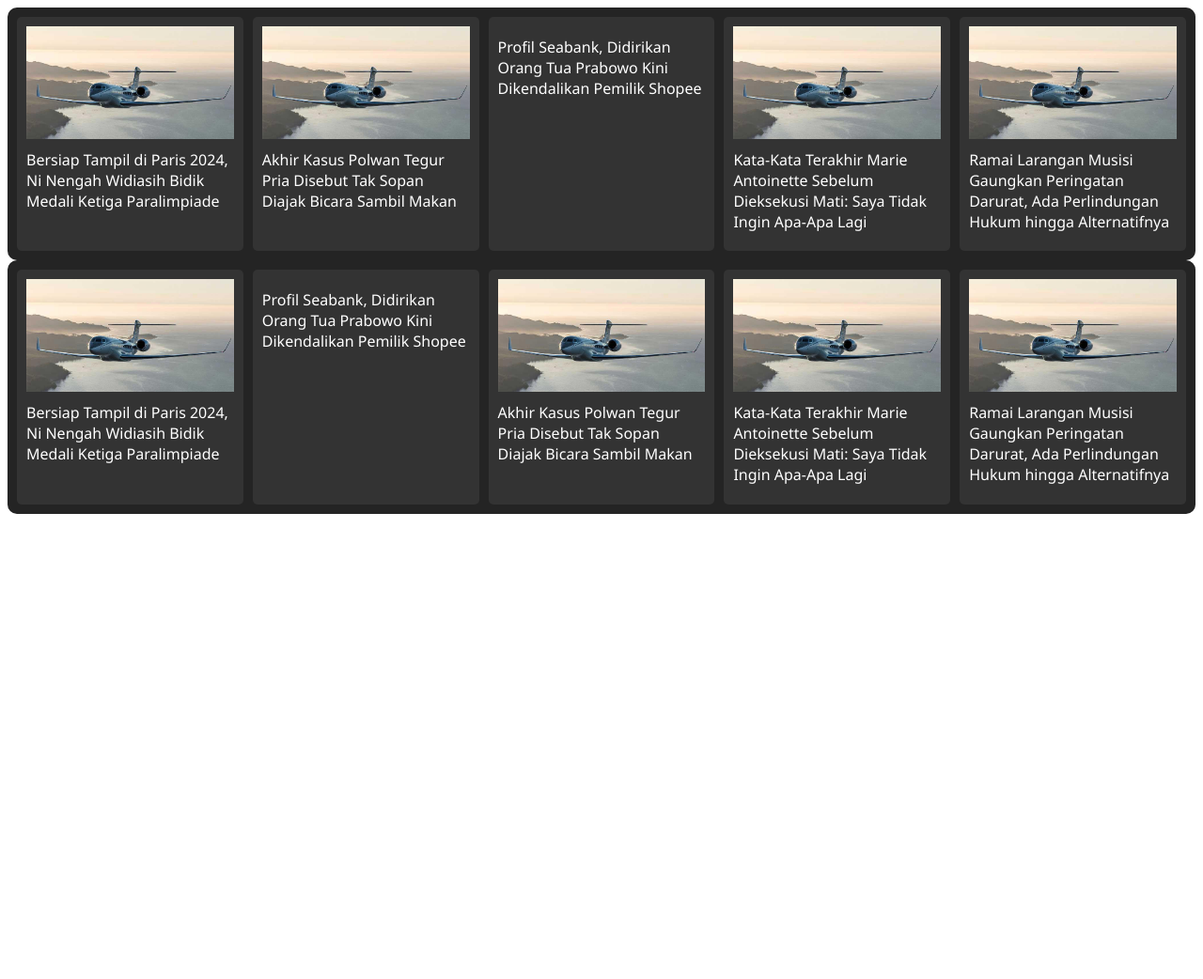
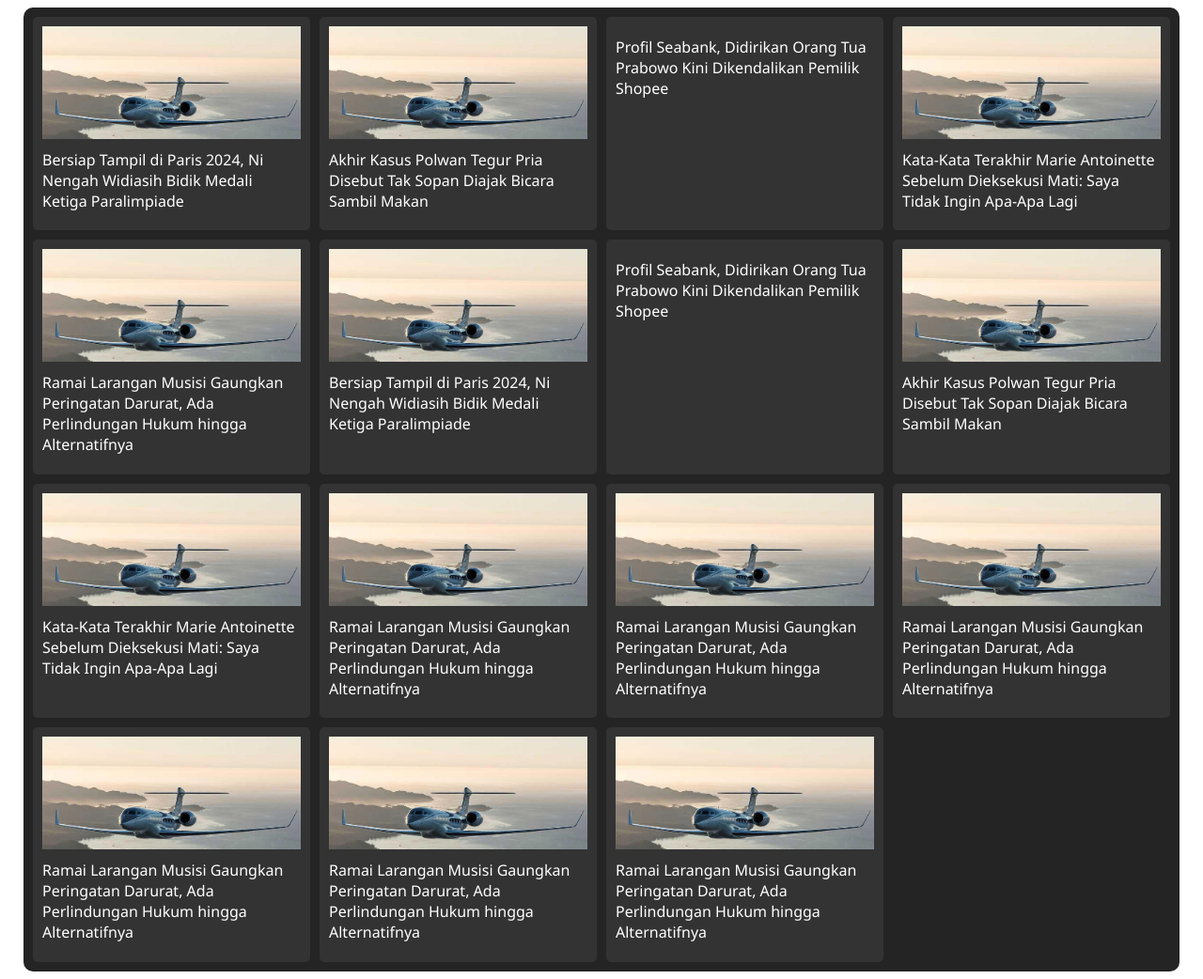
Before and after one commit to setrasariputra/MSNNews-Template, a plain HTML site: page index.html in a window 1280 px wide. Shown: the whole page at 94% size. Before the commit the page ends 800 px from the top, so only its background shows below. Drawn offline with Linux system fonts and the light colour scheme.

Commit message:
Responsive Design scale

```diff
--- a/index.html
+++ b/index.html
@@ -27,8 +27,6 @@
             <div class="article-pict"><img src="pict-plane.jpeg"></div>
             <h1>Ramai Larangan Musisi Gaungkan Peringatan Darurat, Ada Perlindungan Hukum hingga Alternatifnya</h1>
         </div>
-    </div>
-    <div class="container grid-2">
         <div class="box-article">
             <div class="article-pict"><img src="pict-plane.jpeg"></div>
             <h1>Bersiap Tampil di Paris 2024, Ni Nengah Widiasih Bidik Medali Ketiga Paralimpiade</h1>
@@ -48,6 +46,26 @@
             <div class="article-pict"><img src="pict-plane.jpeg"></div>
             <h1>Ramai Larangan Musisi Gaungkan Peringatan Darurat, Ada Perlindungan Hukum hingga Alternatifnya</h1>
         </div>
+        <div class="box-article">
+            <div class="article-pict"><img src="pict-plane.jpeg"></div>
+            <h1>Ramai Larangan Musisi Gaungkan Peringatan Darurat, Ada Perlindungan Hukum hingga Alternatifnya</h1>
+        </div>
+        <div class="box-article">
+            <div class="article-pict"><img src="pict-plane.jpeg"></div>
+            <h1>Ramai Larangan Musisi Gaungkan Peringatan Darurat, Ada Perlindungan Hukum hingga Alternatifnya</h1>
+        </div>
+        <div class="box-article">
+            <div class="article-pict"><img src="pict-plane.jpeg"></div>
+            <h1>Ramai Larangan Musisi Gaungkan Peringatan Darurat, Ada Perlindungan Hukum hingga Alternatifnya</h1>
+        </div>
+        <div class="box-article">
+            <div class="article-pict"><img src="pict-plane.jpeg"></div>
+            <h1>Ramai Larangan Musisi Gaungkan Peringatan Darurat, Ada Perlindungan Hukum hingga Alternatifnya</h1>
+        </div>
+        <div class="box-article">
+            <div class="article-pict"><img src="pict-plane.jpeg"></div>
+            <h1>Ramai Larangan Musisi Gaungkan Peringatan Darurat, Ada Perlindungan Hukum hingga Alternatifnya</h1>
+        </div>
     </div>
 </body>
 </html>
--- a/style.css
+++ b/style.css
@@ -36,3 +36,37 @@ body {
     height: auto;
     object-fit: cover;
 }
+@media (max-width: 1567px) {
+    .container {
+        max-width: 1230px;
+    }
+    .grid-2 {
+        grid-template-columns: 1fr 1fr 1fr 1fr;
+    }
+}
+@media (max-width: 1255px) {
+    .container {
+        max-width: 950px;
+    }
+    .grid-2 {
+        grid-template-columns: 1fr 1fr 1fr;
+    }
+}
+/* Tablet */
+@media (max-width: 943px) {
+    .container {
+        max-width: 650px;
+    }
+    .grid-2 {
+        grid-template-columns: 1fr 1fr;
+    }
+}
+/* Smartphone */
+@media (max-width: 631px) {
+    .container {
+        max-width: 340px;
+    }
+    .grid-2 {
+        grid-template-columns: 1fr;
+    }
+}
```
